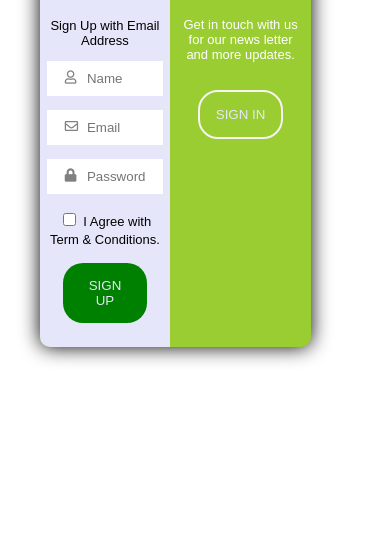
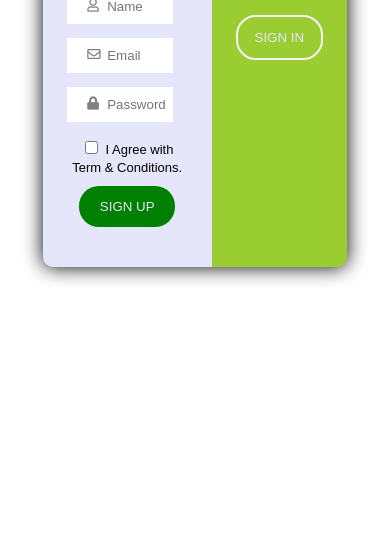
Before and after one commit to jayant-kumar-15/signup_page.io, a plain HTML site: page index.html in a window 390 px wide. Shown: the part 299-844 px from the top of the page. Drawn offline with Linux system fonts and the light colour scheme.

Commit message:
responsive
just made a changes to make responsive it for small mobile .

```diff
--- /dev/null
+++ b/css/large_screen_phone.css
@@ -0,0 +1,66 @@
+@media only screen and (min-width: 250px) and (max-width: 372px)  {
+body {
+    display: block;
+    margin: 0px -54px;
+    width: 94%;
+    /* margin: 0px -8px; */
+    /* margin: 0px -46px; */
+    /* width: 112%; */
+}
+.container {
+    display: flex;
+    align-content: center;
+    justify-content: center;
+    width: 124%;
+    position: fixed;
+
+}
+
+}
+.formWraper {
+    display: flex;
+    width: 78%;
+    height: 560px;
+    /* width: 78%;
+    height: 550px; */
+    background-color: yellowgreen;
+    /* margin-top: 80px; */
+    margin-top: 6px;
+    border-radius: 10px;
+    box-shadow: 0px 0px 20px black;
+    top: 0;
+}
+.formGroup {
+    width: 87%;
+    position: relative;
+}
+.formDiv {
+    width: 50%;
+    padding: 8%;
+    background-color: lavender;
+    text-align: center;
+    border-radius: 10px 0px 0px 10px;
+}
+.btn {
+    width: 80%;
+    padding: 13px;
+    background-color: green;
+    margin-top: 10px;
+    color: lavender;
+    border-radius: 20px;
+    border-style: none;
+}
+
+.btn2 {
+    width: 75%;
+    padding: 13px;
+    background-color: transparent;
+    margin-top: 14px;
+    color: lavender;
+    border-radius: 20px;
+    border-style: none;
+    border: 2px solid rgb(247, 243, 243);
+}
+
+
+}
--- a/css/phone.css
+++ b/css/phone.css
@@ -1,3 +1,5 @@
+@media only screen and (max-width: 800px) and (min-width: 373px)  {
+
 body {
     margin: 0px;
     padding: 0px;
@@ -9,19 +11,27 @@ body {
 }
 body {
     display: block;
-    margin: 0px -8px;
-    width: 94%;
+    /* margin: 0px -39px; */
+    margin: 0px -16px
+    width: 112%;
+
+    /* width: 94%; */
 }
 .container {
     display: flex;
     align-content: center;
     justify-content: center;
+    position: fixed;
+    width: 100%;
+    /* bottom: 0; */
+    /* width: 100%; */
     /* left: auto; */
-    width: 100%;
+    /* width: 100%; */
+    /* width: 112%; */
 }
 
 .formGroup input {
-    width: 90%;
+    width: 80%;
     padding: 10px;
     margin-bottom: 10px;
     border-style: none;
@@ -30,13 +40,16 @@ body {
 }
 .formWraper {
     display: flex;
-    width: 55%;
-    height: 548px;
+    /* width: 55%;
+    height: 548px; */
+    width: 76%;
+    height: 535px;
     background-color: yellowgreen;
     margin-top: 80px;
     border-radius: 10px;
     box-shadow: 0px 0px 20px black;
 }
+
 .formDiv{
     width: 50%;
     padding: 8% 5px;
@@ -73,3 +86,14 @@ body {
     border-radius: 10px;
     box-shadow: 0px 0px 20px black;
 }
+btn {
+    width: 85%;
+    padding: 15px;
+    background-color: green;
+    margin-top: 13px;
+    color: lavender;
+    border-radius: 20px;
+    border-style: none;
+}
+
+}
--- a/index.html
+++ b/index.html
@@ -8,7 +8,12 @@
     <title>Sign Up Form</title>
     <!-- CSS file -->
     <link rel="stylesheet" href="css/style.css">
-    <link rel="stylesheet" media="screen and (max-width:850px)" href="CSS/phone.css">
+    <!-- <link rel="stylesheet" media="screen and (max-width:850px)" href="CSS/phone.css"> -->
+    <link rel="stylesheet" href="css/phone.css">
+
+
+    <!-- <link rel="stylesheet" media="screen and (max-width:370px)" href="CSS/large_screen_phone.css"> -->
+    <link rel="stylesheet" href="css/large_screen_phone.css">
 
     <!-- Font Awesome 5 CDN link to add social icons in html5 registration form -->
     <link rel="stylesheet" href="https://pro.fontawesome.com/releases/v5.10.0/css/all.css"
```
